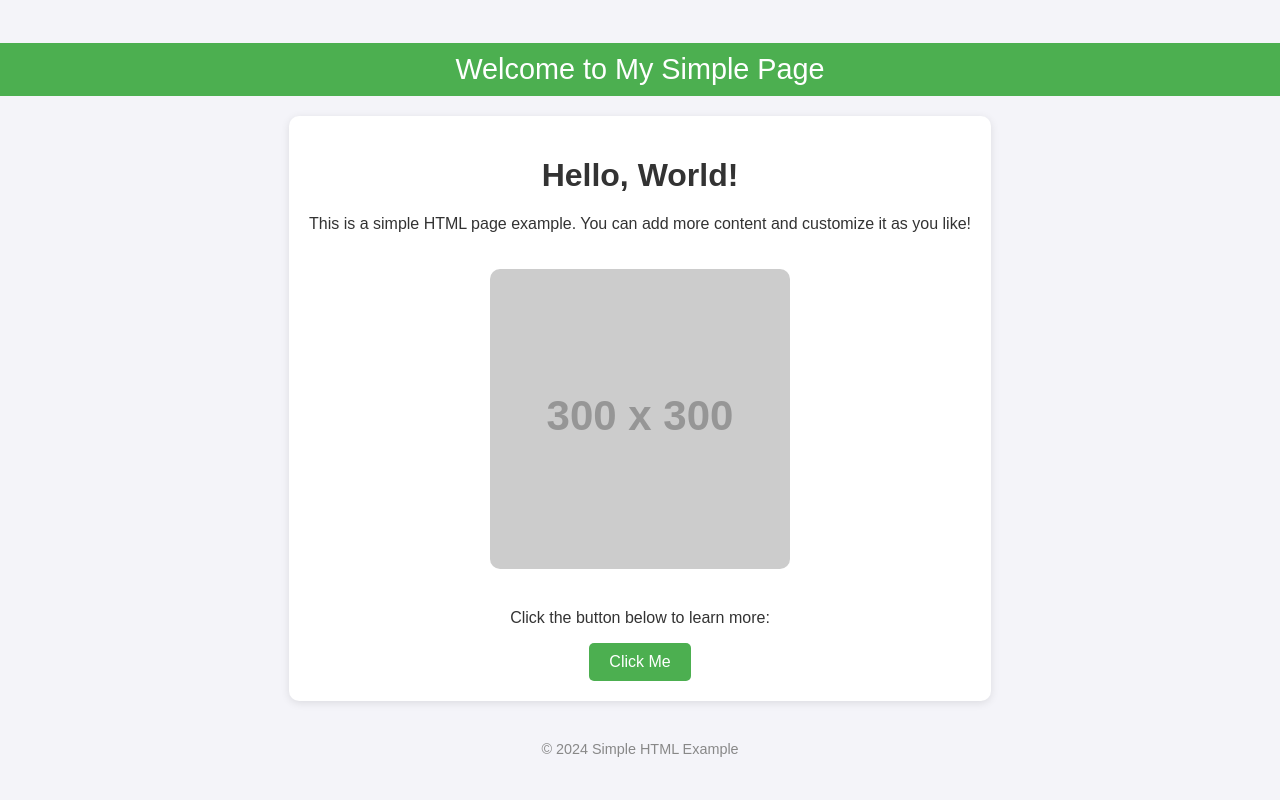
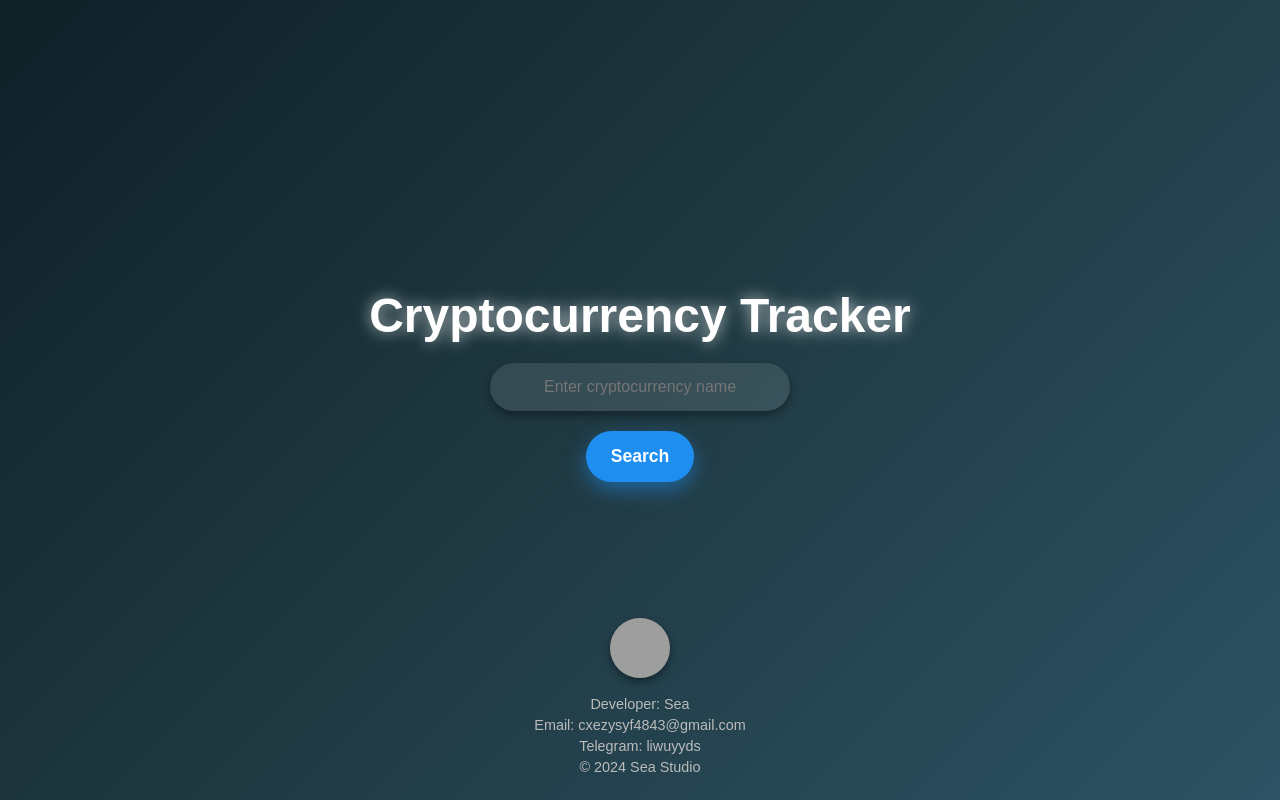
Before and after one commit to Sea-1125/hhc666, a plain HTML site: page index.html in a window 1280 px wide. Drawn offline with Linux system fonts and the light colour scheme; grey boxes are pictures that could not be loaded; placeholder pictures from the web are drawn by us.

Commit message:
更新 index.html

```diff
--- a/index.html
+++ b/index.html
@@ -3,78 +3,205 @@
 <head>
     <meta charset="UTF-8">
     <meta name="viewport" content="width=device-width, initial-scale=1.0">
-    <title>Simple HTML Page</title>
+    <title>Cryptocurrency Tracker</title>
     <style>
-        body {
-            font-family: Arial, sans-serif;
+        /* 全局样式 */
+        * {
             margin: 0;
             padding: 0;
-            background: #f4f4f9;
-            color: #333;
+            box-sizing: border-box;
+        }
+
+        body {
+            font-family: 'Poppins', sans-serif;
+            background: linear-gradient(135deg, #0f2027, #203a43, #2c5364);
+            color: #fff;
+            display: flex;
+            justify-content: center;
+            align-items: center;
+            flex-direction: column;
+            height: 100vh;
+            overflow: hidden;
+        }
+
+        h1 {
+            font-size: 3rem;
+            margin-bottom: 20px;
+            animation: fadeIn 1.5s ease;
+            text-shadow: 0 0 15px rgba(255, 255, 255, 0.7);
+        }
+
+        /* 搜索栏样式 */
+        .search-bar {
             display: flex;
             flex-direction: column;
             align-items: center;
-            justify-content: center;
-            min-height: 100vh;
+            margin-bottom: 30px;
         }
-        header {
-            background: #4CAF50;
-            width: 100%;
-            padding: 10px 0;
+
+        input {
+            padding: 15px 20px;
+            width: 300px;
+            font-size: 1rem;
+            border: none;
+            border-radius: 30px;
+            background: rgba(255, 255, 255, 0.1);
+            color: #fff;
+            outline: none;
             text-align: center;
-            color: white;
-            font-size: 1.8rem;
+            transition: transform 0.3s ease, background 0.3s ease;
+            box-shadow: 0 4px 10px rgba(0, 0, 0, 0.4);
         }
-        .container {
-            max-width: 800px;
-            margin: 20px;
-            padding: 20px;
-            background: white;
-            box-shadow: 0 2px 8px rgba(0, 0, 0, 0.1);
-            border-radius: 10px;
+
+        input:focus {
+            background: rgba(255, 255, 255, 0.2);
+            transform: scale(1.05);
+        }
+
+        button {
+            padding: 15px 25px;
+            margin-top: 20px;
+            background: #1f8ef1;
+            color: #fff;
+            border: none;
+            border-radius: 30px;
+            cursor: pointer;
+            font-size: 1.1rem;
+            font-weight: bold;
+            box-shadow: 0 8px 20px rgba(31, 142, 241, 0.5);
+            transition: transform 0.3s ease, box-shadow 0.3s ease;
+        }
+
+        button:hover {
+            transform: scale(1.05);
+            box-shadow: 0 12px 30px rgba(31, 142, 241, 0.8);
+        }
+
+        /* 加密货币信息卡片 */
+        .crypto-info {
+            display: none;
+            margin-top: 20px;
+            padding: 30px;
+            border-radius: 20px;
+            background: rgba(255, 255, 255, 0.1);
+            box-shadow: 0 10px 30px rgba(0, 0, 0, 0.5);
             text-align: center;
+            animation: slideIn 1s ease;
+            max-width: 500px;
         }
-        img {
-            width: 100%;
-            max-width: 300px;
-            margin: 20px 0;
-            border-radius: 10px;
+
+        .crypto-info img {
+            width: 60px;
+            height: 60px;
+            margin-bottom: 10px;
+            animation: fadeIn 1.5s ease;
         }
-        button {
-            padding: 10px 20px;
-            background: #4CAF50;
-            border: none;
-            border-radius: 5px;
-            color: white;
-            font-size: 1rem;
-            cursor: pointer;
-            transition: background 0.3s ease;
+
+        .crypto-info h2 {
+            font-size: 2rem;
+            margin-bottom: 10px;
         }
-        button:hover {
-            background: #45a049;
+
+        .crypto-info p {
+            font-size: 1.2rem;
+            margin: 5px 0;
         }
-        footer {
-            margin-top: 20px;
+
+        /* 动画 */
+        @keyframes fadeIn {
+            from { opacity: 0; transform: scale(0.9); }
+            to { opacity: 1; transform: scale(1); }
+        }
+
+        @keyframes slideIn {
+            from { opacity: 0; transform: translateY(20px); }
+            to { opacity: 1; transform: translateY(0); }
+        }
+
+        /* 开发者信息 */
+        .developer-info {
+            position: absolute;
+            bottom: 20px;
+            text-align: center;
             font-size: 0.9rem;
-            color: #888;
+            color: #bbb;
+        }
+
+        .developer-info img {
+            width: 60px;
+            height: 60px;
+            border-radius: 50%;
+            margin-bottom: 10px;
+            box-shadow: 0 4px 8px rgba(0, 0, 0, 0.4);
+        }
+
+        .developer-info p {
+            margin: 5px 0;
+        }
+
+        .developer-info a {
+            color: #1f8ef1;
+            text-decoration: none;
+        }
+
+        .developer-info a:hover {
+            text-decoration: underline;
         }
     </style>
 </head>
 <body>
-    <header>
-        Welcome to My Simple Page
-    </header>
-
-    <div class="container">
-        <h1>Hello, World!</h1>
-        <p>This is a simple HTML page example. You can add more content and customize it as you like!</p>
-        <img src="https://via.placeholder.com/300" alt="Placeholder Image">
-        <p>Click the button below to learn more:</p>
-        <button onclick="alert('You clicked the button!')">Click Me</button>
+    <h1>Cryptocurrency Tracker</h1>
+    <div class="search-bar">
+        <input type="text" id="crypto" placeholder="Enter cryptocurrency name">
+        <button onclick="fetchCrypto()">Search</button>
+    </div>
+    <div id="crypto-info" class="crypto-info">
+        <img id="crypto-icon" alt="Crypto Icon">
+        <h2 id="crypto-name"></h2>
+        <p id="crypto-price"></p>
+        <p id="crypto-change"></p>
+        <p id="crypto-volume"></p>
     </div>
 
-    <footer>
-        © 2024 Simple HTML Example
-    </footer>
+    <div class="developer-info">
+        <img src="https://i.imgur.com/3IvhwDC.jpeg" alt="Developer">
+        <p>Developer: Sea</p>
+        <p>Email: cxezysyf4843@gmail.com</p>
+        <p>Telegram: liwuyyds</p>
+        <p>© 2024 Sea Studio</p>
+    </div>
+
+    <script>
+        const apiKey = 'dfddbbb4-2f2a-43fd-8ad0-2d1c039aa789';
+
+        async function fetchCrypto() {
+            const crypto = document.getElementById('crypto').value.trim().toLowerCase();
+            if (!crypto) {
+                alert("Please enter a cryptocurrency name!");
+                return;
+            }
+
+            const url = `https://api.coingecko.com/api/v3/coins/${crypto}`;
+
+            try {
+                const response = await fetch(url);
+                if (!response.ok) throw new Error("Cryptocurrency not found");
+
+                const data = await response.json();
+
+                // Update UI with crypto data
+                document.getElementById('crypto-icon').src = data.image.large;
+                document.getElementById('crypto-name').textContent = data.name + ` (${data.symbol.toUpperCase()})`;
+                document.getElementById('crypto-price').textContent = `Current Price: $${data.market_data.current_price.usd}`;
+                document.getElementById('crypto-change').textContent = `24h Change: ${data.market_data.price_change_percentage_24h.toFixed(2)}%`;
+                document.getElementById('crypto-volume').textContent = `24h Volume: $${data.market_data.total_volume.usd.toLocaleString()}`;
+
+                document.getElementById('crypto-info').style.display = 'block';
+            } catch (error) {
+                alert("Error fetching cryptocurrency data.");
+                console.error(error);
+            }
+        }
+    </script>
 </body>
 </html>
```
